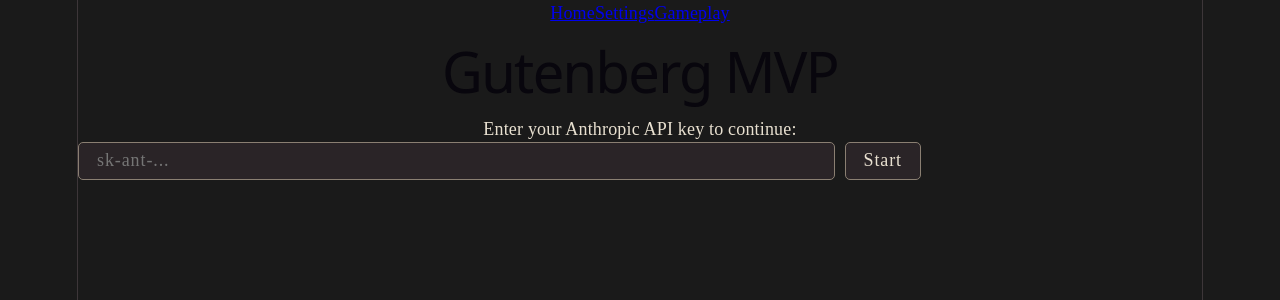
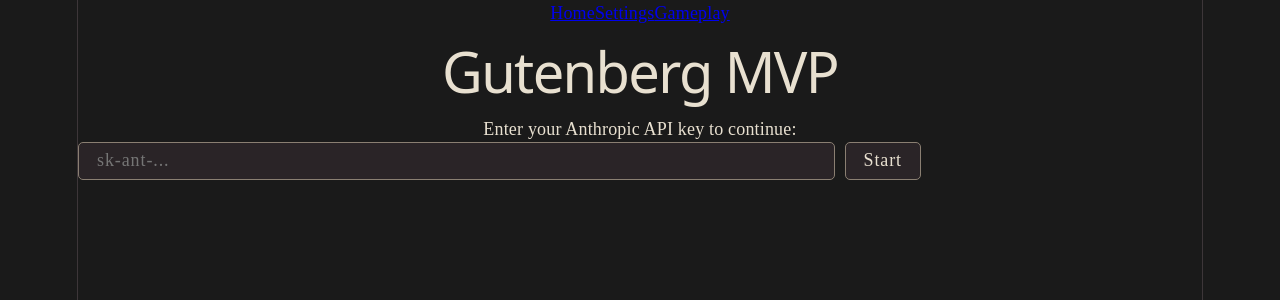
Before and after one commit to stark-raving-media/gutenberg-mvp, a React (Vite) app in the folder gutenberg-jsx/Gutenberg-MVP/: page / in a window 1280 px wide. Shown: the top 300 px of the page. Built offline with nearby package versions, Linux system fonts and the light colour scheme.

Commit message:
fixed h1 text color

```diff
--- a/gutenberg-jsx/Gutenberg-MVP/src/App.css
+++ b/gutenberg-jsx/Gutenberg-MVP/src/App.css
@@ -15,6 +15,11 @@
     font-family: 'EB Garamond', serif;
     margin: 0;
     padding-bottom: 50px;
+}
+
+h1, h2, h3
+{
+    color: var(--text);
 }
 
 hr {
```
